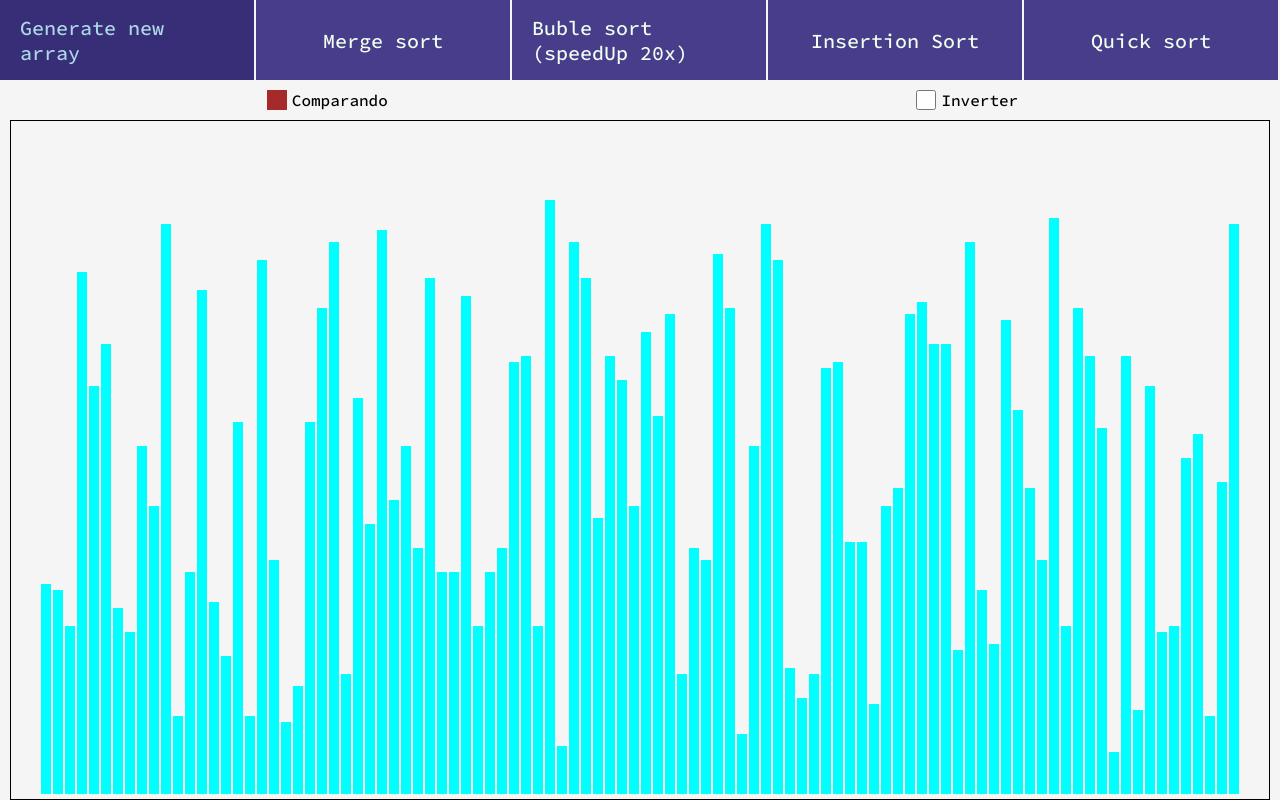
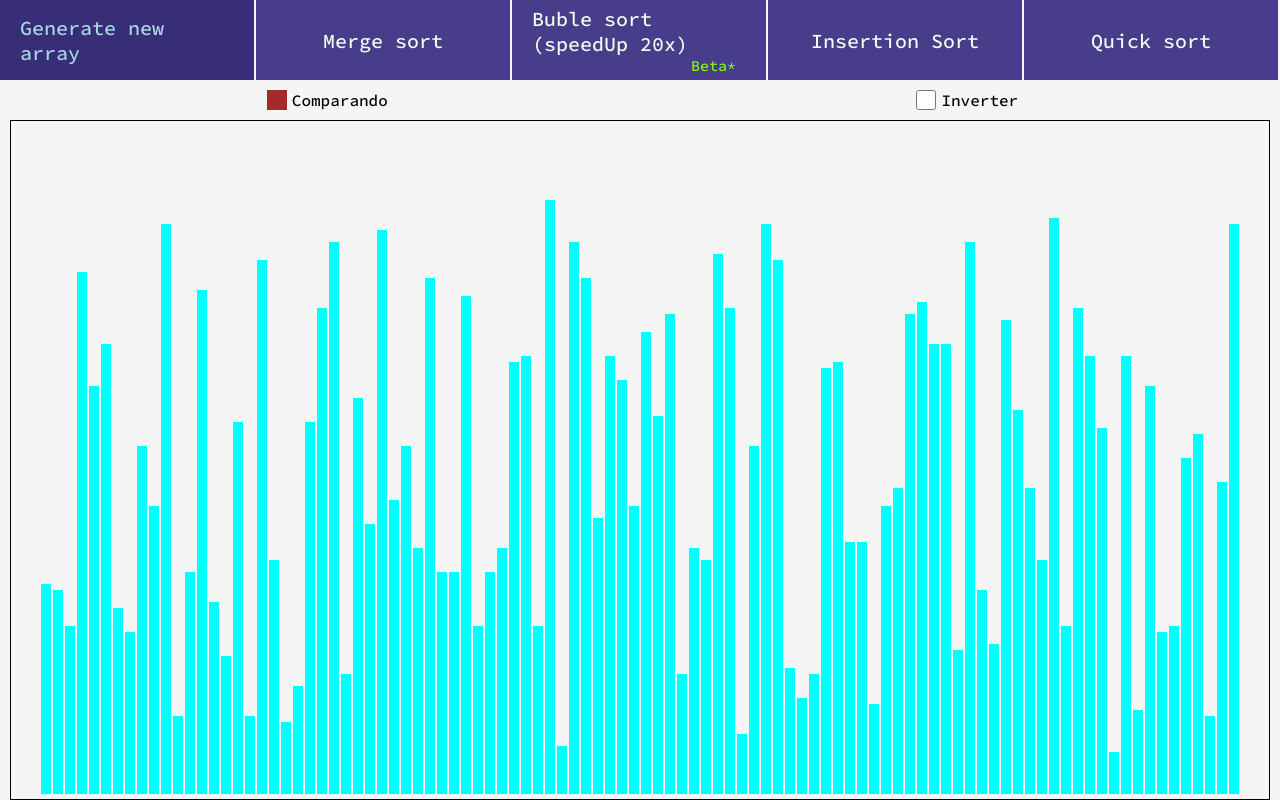
Before and after one commit to victorsouza-mnz/sorting-visualizer, a React (Create React App) app: page / in a window 1280 px wide. Built offline with nearby package versions, Linux system fonts and the light colour scheme.

Commit message:
reseting the array after a sort performace and add beta tag to bubble sort

```diff
--- a/src/compoents/header/header.component.jsx
+++ b/src/compoents/header/header.component.jsx
@@ -8,7 +8,7 @@ const Header = ({ onClick, mergeSort, onToggleCheckBox, bubbleSort }) => {
             <div className='header'>
                 <div className='nav-item' onClick={onClick}>Generate new array</div>
                 <div className='nav-item' onClick={mergeSort}>Merge sort</div>
-                <div className='nav-item' onClick={bubbleSort}>Buble sort (speedUp 20x)</div>
+                <div className='nav-item beta' onClick={bubbleSort}>Buble sort (speedUp 20x) <span className='betainfo'>Beta*</span></div>
                 <div className='nav-item' onClick={() => alert('Not implemented yet')}>Insertion Sort</div>
                 <div className='nav-item' onClick={() => alert('Not implemented yet')}>Quick sort</div>
             </div>
--- a/src/compoents/header/header.styels.css
+++ b/src/compoents/header/header.styels.css
@@ -26,6 +26,19 @@
     cursor: pointer;
 }
 
+
+.nav-item.beta {
+    display: flex;
+    flex-direction: column;
+}
+
+.betainfo {
+    align-self: flex-end;
+    padding-right: 10px;
+    font-size: 15px;
+    color: chartreuse;
+}
+
 .info {
     height: 5vh;
     display: flex;
@@ -37,6 +50,7 @@
     display: flex;
     height: 100%;
     align-items: center;
+
 }
 
 .dot {
@@ -45,3 +59,7 @@
     width: 20px;
     background-color: brown;
 }
+
+.legend, .nav-item {
+    user-select: none;
+}
--- a/src/pages/sort-visualizer/Sort-Visualizer.component.jsx
+++ b/src/pages/sort-visualizer/Sort-Visualizer.component.jsx
@@ -54,16 +54,15 @@ const SortVisualizer = () => {
                     bars[log.changeLogArray[i][1]].style.height = 6 * log.changeLogArray[i][0] + 'px';
                 }
             }
-
-
         }
+        setArray(log.sortedArray)
     }
     const bubbleSort = async () => {
         const animationLog = bubleSortHelper(array)
         let red = true
         for (let i = 0; i < animationLog.length; i++) {
             const bars = document.getElementsByClassName('bar')
-            await timeout(0.5);
+            await timeout(1);
             if (animationLog[i][2] === 0) {
                 if (red) {
                     bars[animationLog[i][0]].style.backgroundColor = 'red'
@@ -82,6 +81,12 @@ const SortVisualizer = () => {
             }
 
         }
+        const sortedArray = array.sort(function (a, b) {
+            var x = a['value']; var y = b['value'];
+            return ((x < y) ? -1 : ((x > y) ? 1 : 0));
+        });
+
+        setArray(sortedArray)
     }
 
     return (
--- a/src/sortHelpers/mergeSortHelper.js
+++ b/src/sortHelpers/mergeSortHelper.js
@@ -50,8 +50,8 @@ export default function mergeSortInterface(array) {
 
 
 
-    mergeSort(array)
-    return ({ changeLogArray: change, comparingLogArray: comparing })
+    const sortedArray = mergeSort(array)
+    return ({ changeLogArray: change, comparingLogArray: comparing, sortedArray })
 }
 
 
```
